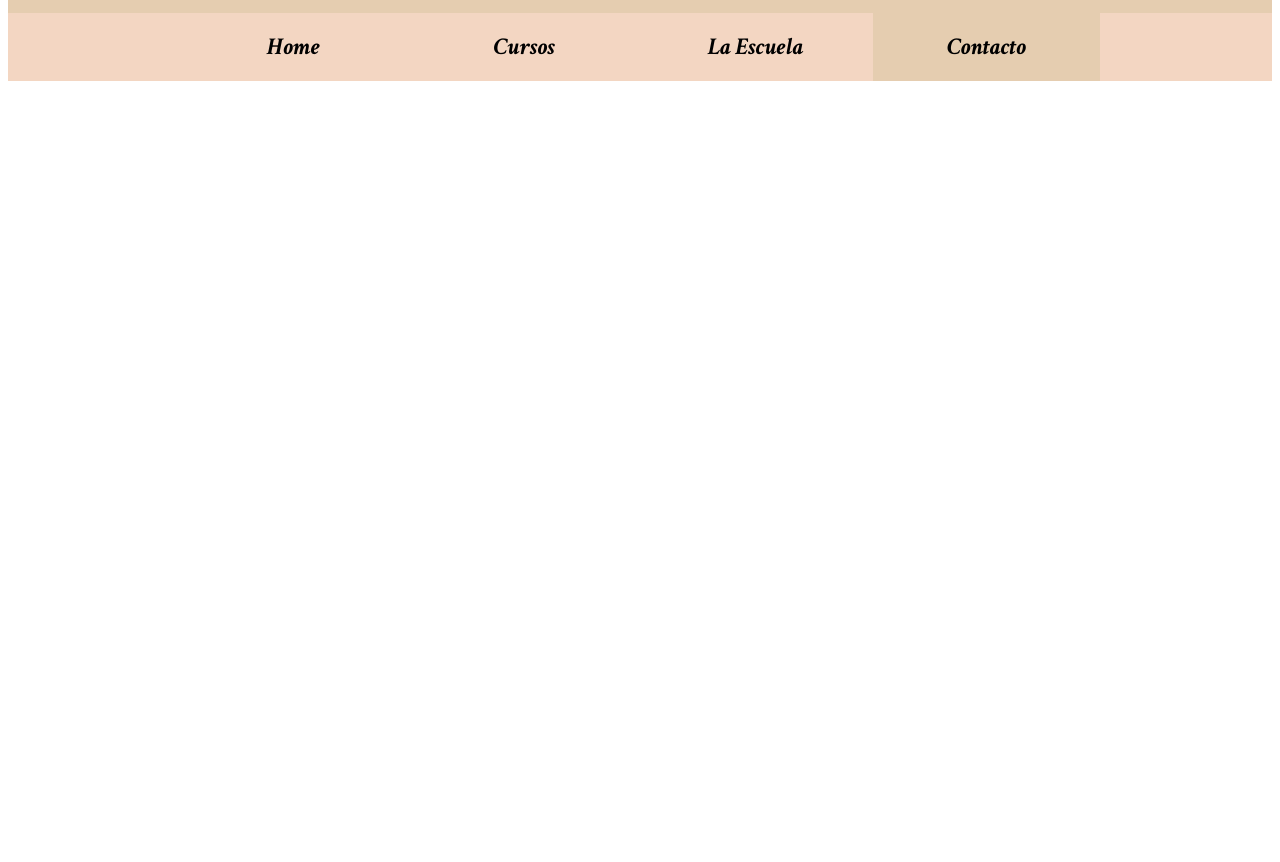
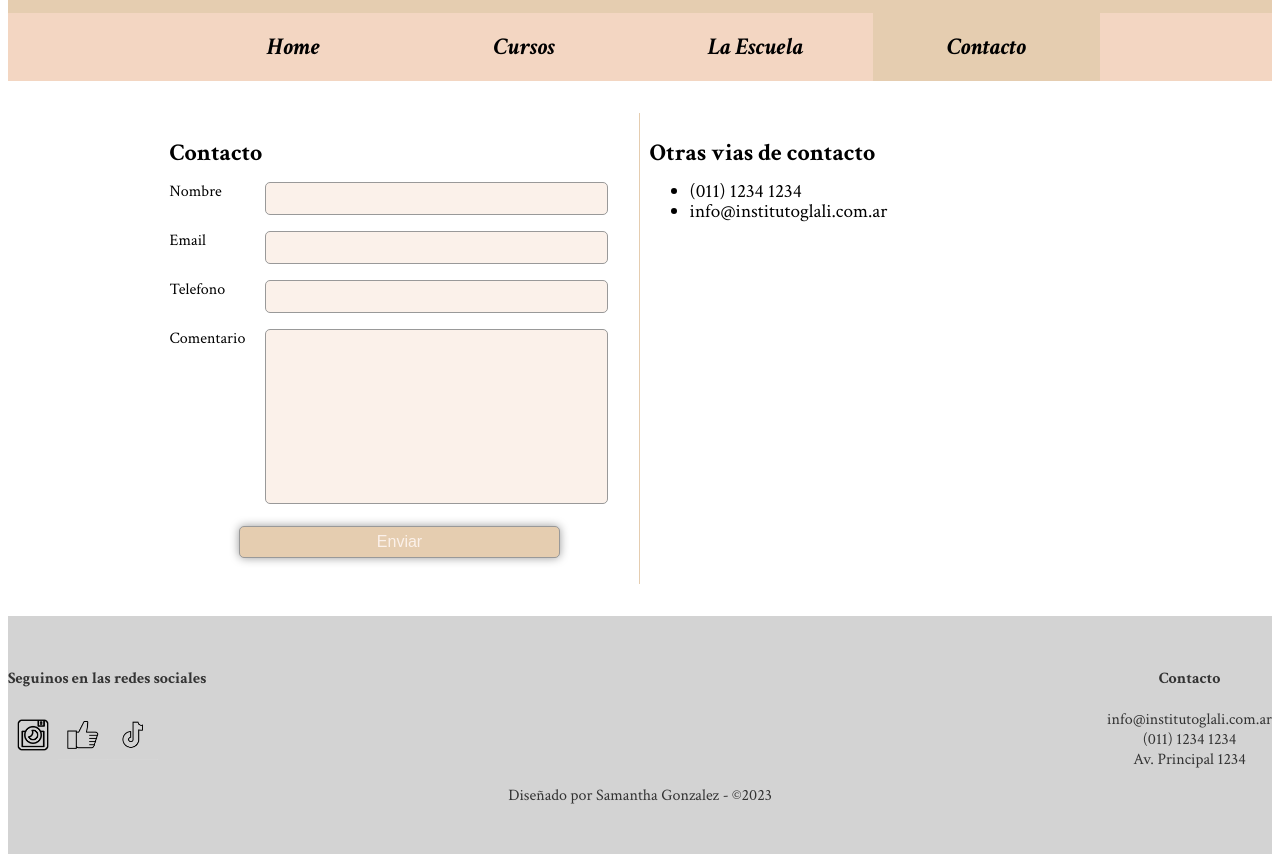
Before and after one commit to samgnz/Programacion-Web-Inicial, a plain HTML site: page pages/contacto.html in a window 1280 px wide. Shown: the part 283-1145 px from the top of the page. Before the commit the page ends 800 px from the top, so only its background shows below. Drawn offline with Linux system fonts and the light colour scheme.

Commit message:
creacion página contacto

```diff
--- a/css/styles.css
+++ b/css/styles.css
@@ -154,7 +154,7 @@ h1 {
 
 /* TARJETAS */
 
-.contenedor1 {
+.contenedor {
     display: flex;
     width: 100%;
     flex-direction: row;
@@ -351,3 +351,56 @@ padding-bottom: 0.5em;
 }
 
 /* ESTILOS CONTACTO */
+
+.holder{
+    max-width: 960px;
+    margin: 0 auto;
+    display: flex;
+}
+
+.columna{
+    width: 50%;
+    box-sizing: border-box;
+    padding: 0.6em;
+}
+
+.columna.izq{
+border-right: 1px solid #E5CDB0;
+}
+
+.columna.der ul li{
+font-size: 1.2em;
+}
+
+.formulario label{
+    vertical-align: top;
+    width: 20%;
+    display: inline-block;
+}
+
+.formulario input,
+.formulario textarea{
+    background-color: #FBF1EA;
+    border-radius: 5px;
+    border: 1px solid #999;
+    padding: 0.4em 0.6em;
+    font-size: 1em;
+    width: 70%;
+}
+
+.formulario input[type="submit"]{
+    background-color: #E5CDB0;
+    box-shadow: 0 0 10px rgba(0, 0, 0, 0.4);
+    color: #FBF1EA;
+    font-size: 1em;
+    cursor: pointer
+}
+
+.formulario textarea{
+    height: 10em;
+    resize: none;
+}
+
+.formulario .acciones{
+    text-align: center;
+}
--- a/pages/contacto.html
+++ b/pages/contacto.html
@@ -34,7 +34,64 @@
     </nav>
 
     <main class="holder">
-
+        <div class="columna izq">
+            <h2>Contacto</h2>
+            <form action="" method="" class="formulario">
+                <p>
+                    <label for="Nombre">Nombre</label>
+                    <input type="text"/>
+                </p>
+                <p>
+                    <label for="Email">Email</label>
+                    <input type="email" required/>
+                </p>
+                <p>
+                    <label for="Telefono">Telefono</label>
+                    <input type="text"/>
+                </p>
+                <p>
+                    <label for="Comentario">Comentario</label>
+                    <textarea id="comentario" required></textarea>
+                </p>
+                <p class="acciones"><input type="submit" value="Enviar"> </p>
+            </form>
+        </div>
+<div class="columna der">
+    <h2>Otras vias de contacto</h2>
+    <ul>
+        <li>(011) 1234 1234</li>
+        <li>info@institutoglali.com.ar</li>
+    </ul>
+</div>
     </main>
 
+
+
+
+    <footer>
+        <div class="left">
+            <h4>Seguinos en las redes sociales</h4>
+            <div class="iconos">
+                <img src="../img/ig.png" alt="icono instagram">
+                <img src="../img/fb.png" alt="icono facebook">
+                <img src="../img/tt.png" alt="icono tiktok">
+            </div>
+        </div>
+        <div class="right">
+            <div class="contacto">
+                <h4>Contacto</h4>
+                <span>info@institutoglali.com.ar</span>
+                <span>(011) 1234 1234</span>
+                <span>Av. Principal 1234</span>
+            </div>
+        </div>
+
+        <p>Diseñado por Samantha Gonzalez - &copy;2023</p>
+    </footer>
+
+
+
+
+    <script src="./js/codigo.js"></script>
+</body>
 </html>
```
Also changed, not shown: index.html (+2 -2 lines), pages/cursos.html (+1 -1 lines), pages/la_escuela.html (+1 -1 lines).
